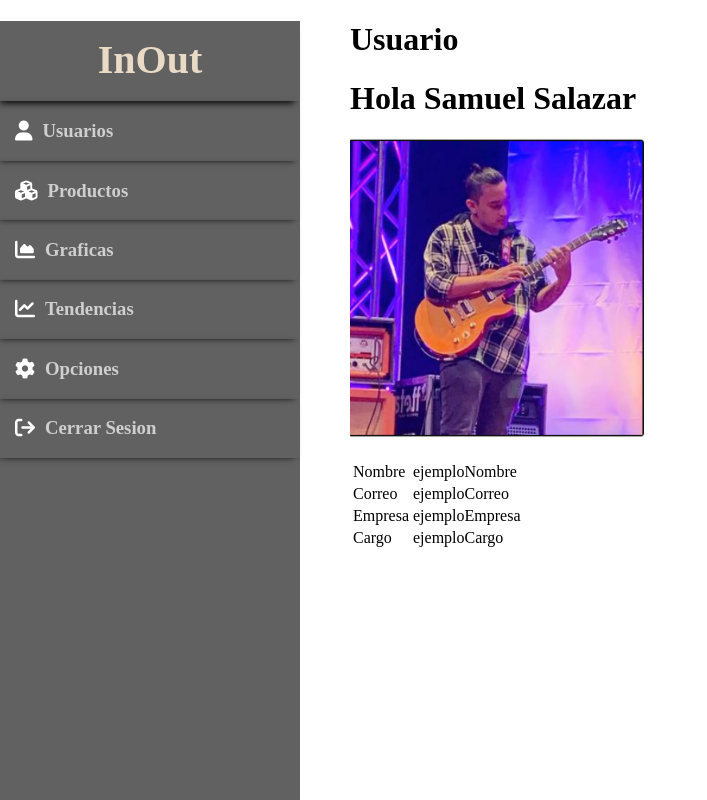
After one commit to ssalazar11/Proyecto-Integrador-1, a Django app: page /usuario in a window 1280 px wide. The commit adds this page. Shown: the whole page, without its empty margins (0-707 px from the left). Run offline with Django 4.2, Linux system fonts and the light colour scheme; some libraries are stand-ins or nearby versions.

Commit message:
html creados y css de producto

```diff
--- a/proyecto1/inventario/static/main.css
+++ b/proyecto1/inventario/static/main.css
@@ -238,75 +238,9 @@ body{
   display: none;
 }
 
-.botonCantidad {
-    position: relative;
-  }
 
-  input[type=number]::-webkit-inner-spin-button,
-  input[type=number]::-webkit-outer-spin-button
-  {
-    -webkit-appearance: none;
-    margin: 0;
-  }
 
-  input[type=number]
-  {
-    -moz-appearance: textfield;
-  }
 
-  .botonCantidad input {
-    width: 45px;
-    height: 42px;
-    line-height: 1.65;
-    float: left;
-    display: block;
-    padding: 0;
-    margin: 0;
-    padding-left: 20px;
-    border: 1px solid #eee;
-  }
-
-  .botonCantidad input:focus {
-    outline: 0;
-  }
-
-  .botonCantidad-nav {
-    float: left;
-    position: relative;
-    height: 42px;
-  }
-
-  .botonCantidad-button {
-    position: relative;
-    cursor: pointer;
-    border-left: 1px solid #eee;
-    width: 20px;
-    text-align: center;
-    color: #333;
-    font-size: 13px;
-    font-family: "Trebuchet MS", Helvetica, sans-serif !important;
-    line-height: 1.7;
-    -webkit-transform: translateX(-100%);
-    transform: translateX(-100%);
-    -webkit-user-select: none;
-    -moz-user-select: none;
-    -ms-user-select: none;
-    -o-user-select: none;
-    user-select: none;
-  }
-
-  .botonCantidad-button.botonCantidad-up {
-    position: absolute;
-    height: 50%;
-    top: 0;
-    border-bottom: 1px solid #eee;
-  }
-
-  .botonCantidad-button.botonCantidad-down {
-    position: absolute;
-    bottom: -1px;
-    height: 50%;
-  }
-  .contenido{
+.contenido{
     padding-left: 350px;
   }
--- /dev/null
+++ b/proyecto1/inventario/templates/usuario.html
@@ -0,0 +1,37 @@
+{% extends 'main.html'%}
+{% load static %}
+<!DOCTYPE html>
+<html lang="en">
+<head>
+    <meta charset="UTF-8">
+    <meta http-equiv="X-UA-Compatible" content="IE=edge">
+    <meta name="viewport" content="width=device-width, initial-scale=1.0">
+    <title>Usuario</title>
+</head>
+{% block content %}
+<body>
+    <h1>Usuario</h1>
+    <h1>Hola Samuel Salazar</h1>
+    <div class="imagen">
+        <img src="{% static 'fotoSamuel.png' %}" alt="no hay" height="300">
+    </div>
+    <table>
+        <tr>
+            <td>Nombre</td>
+            <td>ejemploNombre</td>
+        </tr>
+        <br>
+        <tr>
+            <td>Correo</td>
+            <td>ejemploCorreo</td>
+        </tr>
+        <tr>
+            <td>Empresa</td>
+            <td>ejemploEmpresa</td>
+        </tr>
+        <td>Cargo</td>
+        <td>ejemploCargo</td>
+    </table>
+</body>
+{% endblock %}
+</html>
--- a/proyecto1/inventario/urls.py
+++ b/proyecto1/inventario/urls.py
@@ -3,4 +3,6 @@ from . import views
 
 urlpatterns=[
     path('', views.producto, name="producto"),
+    path('opciones', views.opciones, name="opciones"),
+    path('usuario', views.usuario, name="usuario"),
 ]
--- a/proyecto1/inventario/views.py
+++ b/proyecto1/inventario/views.py
@@ -4,3 +4,9 @@ from django.shortcuts import render
 
 def producto(request):
     return render(request, "producto.html")
+
+def opciones(request):
+    return render(request, "opciones.html")
+
+def usuario(request):
+    return render(request, "usuario.html")
```
Also changed, not shown: proyecto1/inventario/templates/opciones.html (added, +22 -0 lines), proyecto1/inventario/static/fotoSamuel.png (added).
